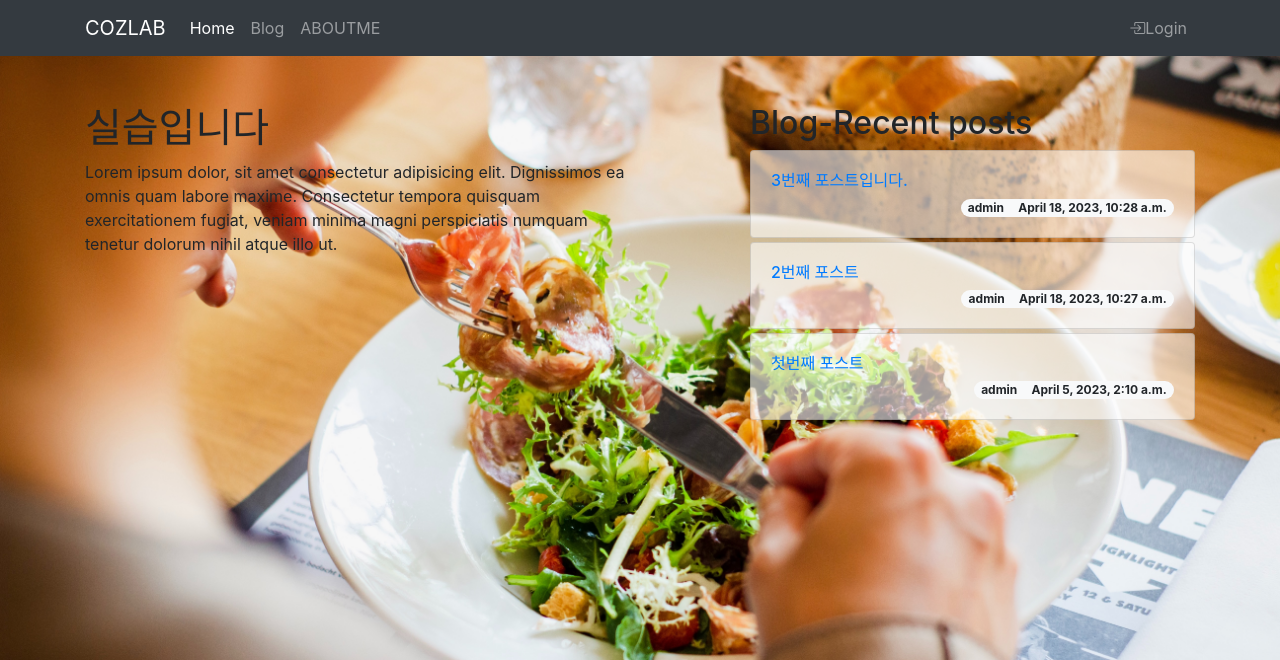
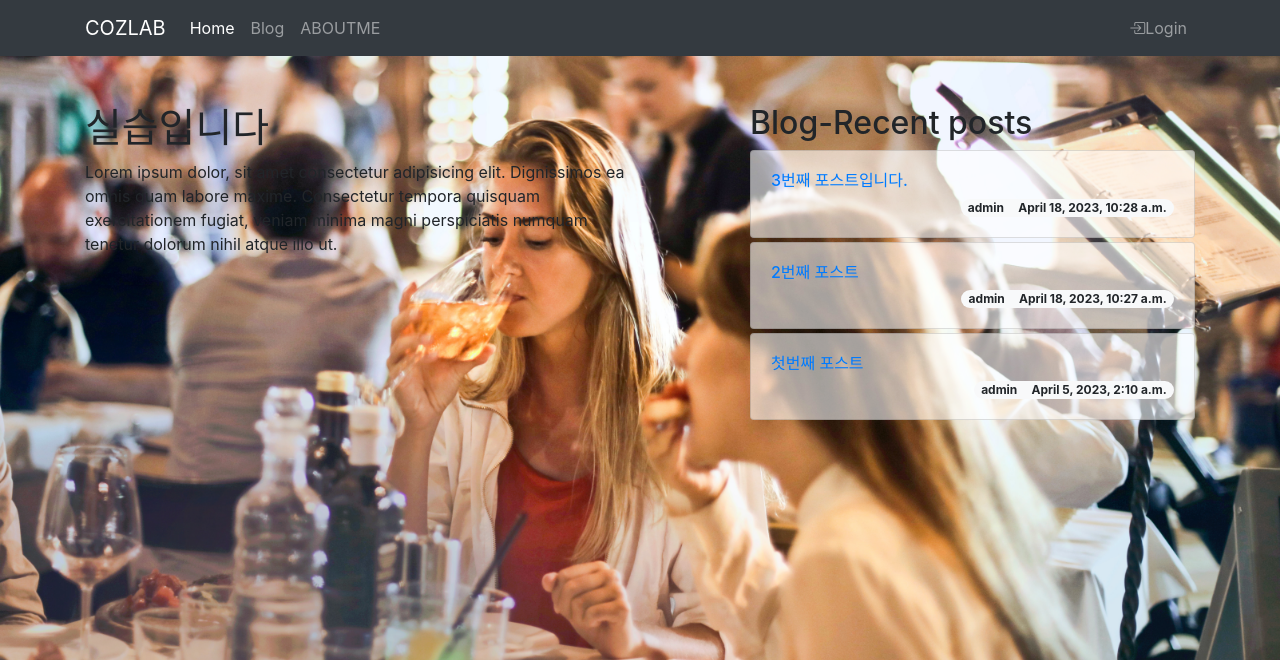
Before and after one commit to DS9936/doit_django_hmd, a Django app: page / in a window 1280 px wide. Shown: the top 660 px of the page. Run offline with Django 3.2, Linux system fonts and the light colour scheme; data comes from the database, SQL or seed files in the repository; some libraries are stand-ins or nearby versions.

Commit message:
랜딩페이지 변경

```diff
--- a/single_pages/static/single_pages/css/landing.css
+++ b/single_pages/static/single_pages/css/landing.css
@@ -1,5 +1,5 @@
 body{
-  background: url('../images/louisunsplash.jpg') no-repeat center center fixed;
+  background: url('../images/lunch.jpg') no-repeat center center fixed;
   background-size: cover;
   -moz-background-size: cover;
   -webkit-background-size:cover;
```
Also changed, not shown: single_pages/static/single_pages/images/lunch.jpg (added).
